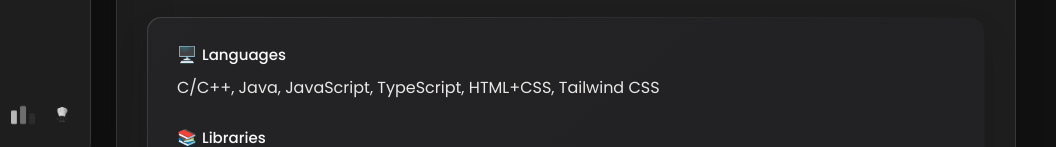
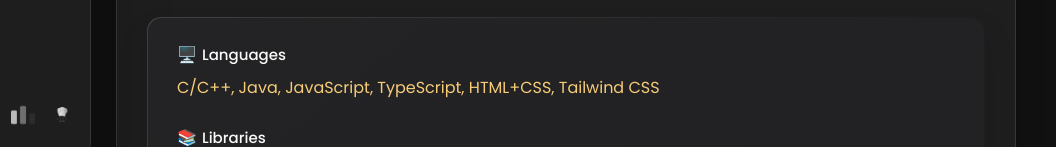
Before and after one commit to rajeevroy21/rajeev-portfolio, a plain HTML site: page index.html in a window 1280 px wide. Shown: the part 653-800 px from the top of the page, 224-1280 px from the left. Drawn offline with nearby package versions, Linux system fonts and the light colour scheme.

Commit message:
first commit

```diff
--- a/assets/css/style.css
+++ b/assets/css/style.css
@@ -1872,10 +1872,6 @@ textarea.form-input::-webkit-resizer { display: none; }
   .social-list { justify-content: center; }
 
 
-  .skill-desc {
-    color: hsl(40, 6.40%, 90.80%); /* change this to whatever color you want */
-  }
-
 
   /**
 	 * RESUME
@@ -1884,3 +1880,6 @@ textarea.form-input::-webkit-resizer { display: none; }
   .timeline-text { max-width: 700px; }
 
 }
+.skill-desc {
+  color: hsl(40, 87.50%, 71.80%);
+}
```
Also changed, not shown: index.html (+1 -1 lines).
